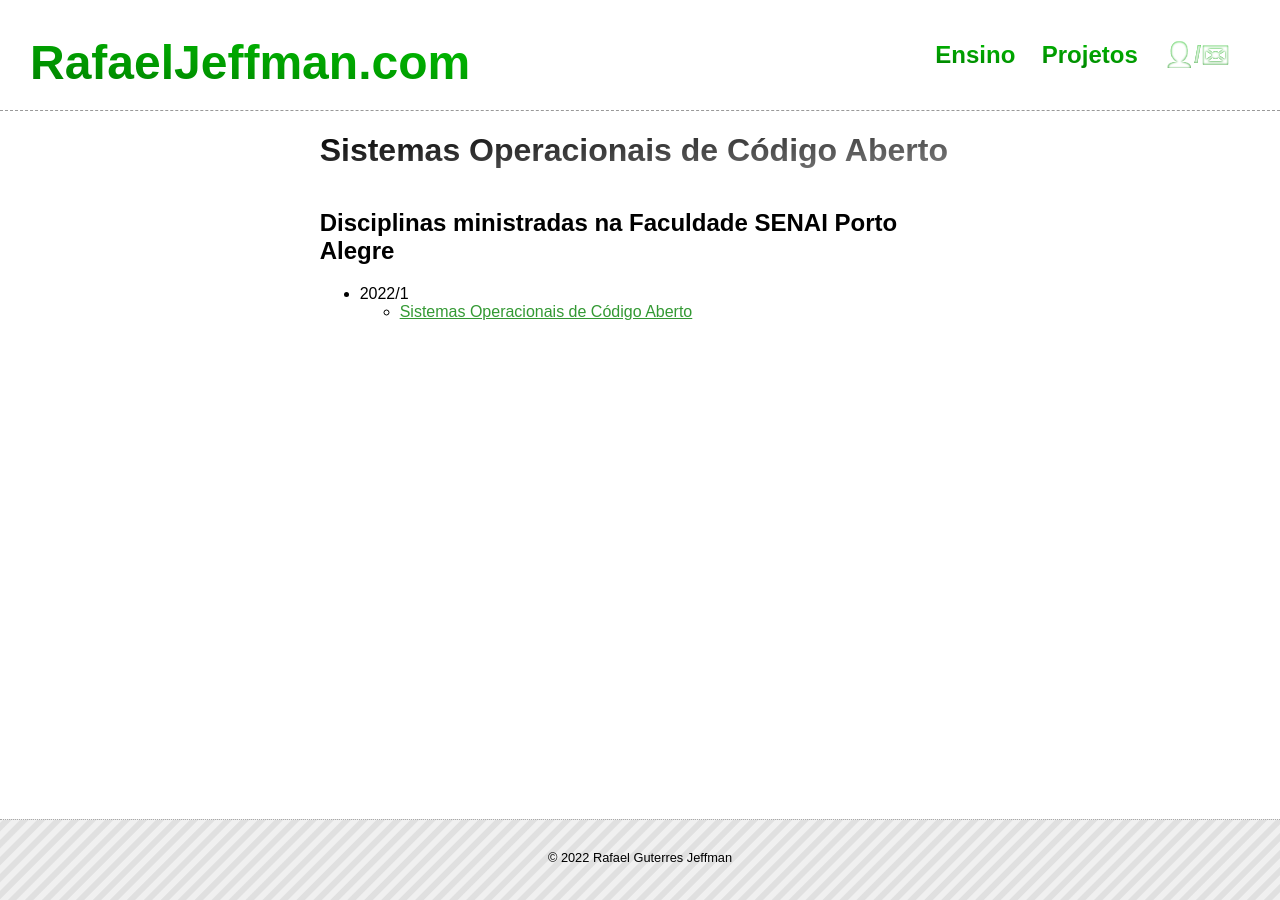
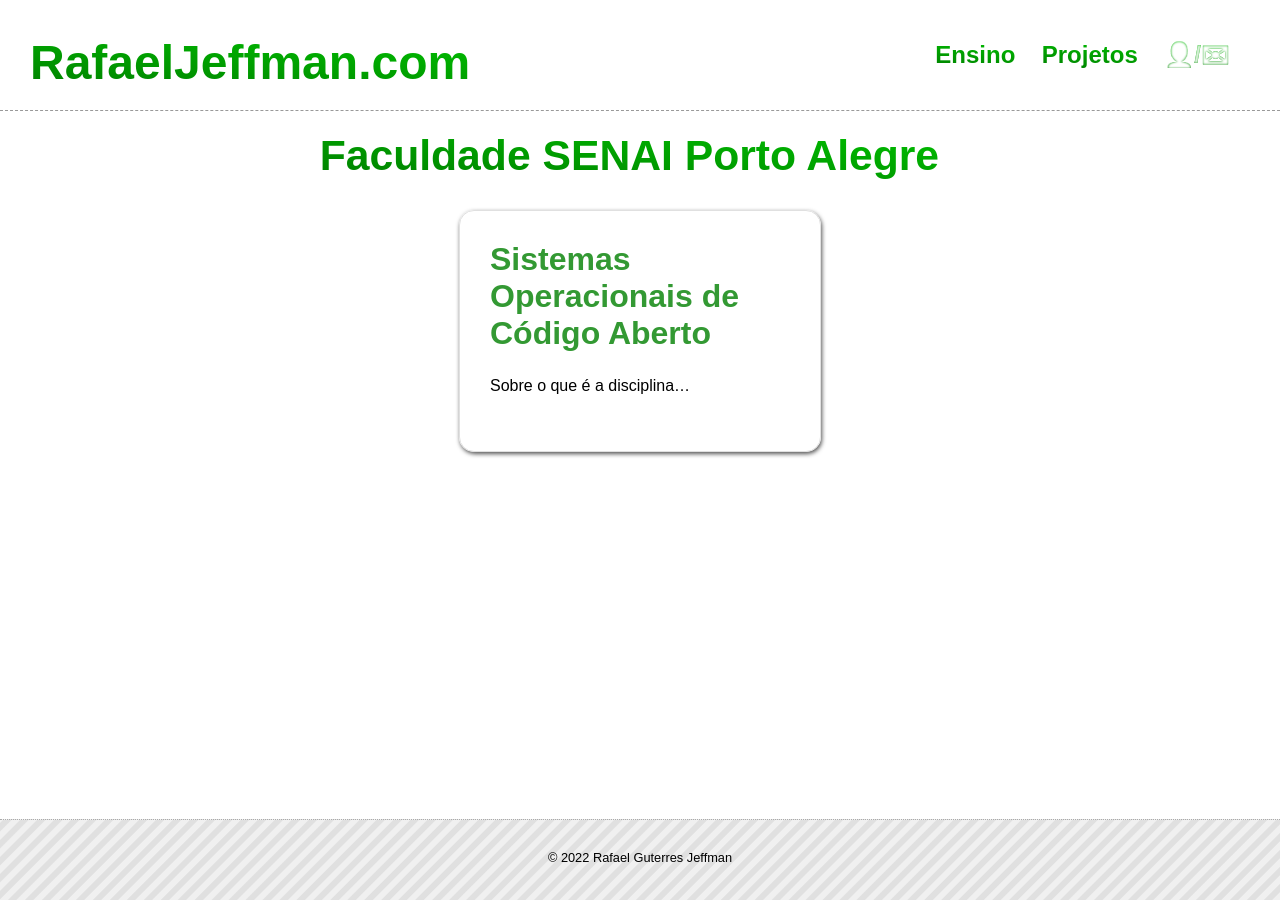
Before and after one commit to rafasgj/rafaeljeffman.com, a Jekyll site: the page built from teaching/senai/index.md, in a window 1280 px wide. Built offline with Jekyll 4.4.1, drawn with Linux system fonts in a browser that asks for light colours.

Commit message:
sections: change sections to use cards.

```diff
--- a/_layouts/section.html
+++ b/_layouts/section.html
@@ -12,7 +12,16 @@
                 {% include header.html %}
             </div>
             <div id="contents">
-                {{ page.title | prepend: '# ' | markdownify }}
+                <!-- h1 class="section-title"  -->
+                <div class="section-title">{{ page.title | prepend: "# " | markdownify }}</div>
+                <div class="cardboard">
+                    {% for item in page.cards %}
+                    <div class="card">
+                        <div class="card-title"><a href="{{ item.link }}">{{ item.title }}</a></div>
+                        <div class="card-abstract">{{ item.content | markdownify }}</div>
+                    </div>
+                    {% endfor %}
+                </div>
                 {{ content }}
             </div>
             <div id="footer">
--- a/css/site.css
+++ b/css/site.css
@@ -119,8 +119,8 @@
     margin-top: 5px;
 }
 #site_logo > a {
-    text-decoration: none;    background: #fff;
-
+    text-decoration: none;
+    background: #fff;
     background-image: linear-gradient(185deg, rgb(0,192,0), rgb(0,128,0));
     background-clip: text;
     color: transparent !important;
@@ -245,6 +245,19 @@
     width: 12em;
 }
 
+.section-title h1 {
+    font-size: 32pt;
+    font-weight: bold;
+    text-decoration: none;
+    background: #fff;
+    background-image: linear-gradient(185deg, rgb(0,192,0), rgb(0,128,0));
+    background-clip: text;
+    color: transparent !important;
+    margin: 0;
+    margin-top: 20px;
+    /* text-align: center; */
+}
+
 blockquote {
     background: #eee;
     color: #444;
@@ -298,7 +311,7 @@
 .card {
     margin: 30px;
     width: 300px;
-    height: 180px;
+    min-height: 180px;
     padding: 30px;
     position: relative;
     border: #e0e0e0 thin solid;
@@ -306,6 +319,7 @@
     box-shadow: #555 1px 2px 4px;
     display: inline-block;
     vertical-align: top;
+    text-align: left;
 }
 
 .card-title {
@@ -313,6 +327,31 @@
     font-weight: bold;
     color: #333;
     margin-bottom: 15px;
+    text-align: left;
+}
+
+.card-title a {
+    text-decoration: none;
+}
+
+.card-abstract ul {
+    padding: 0;
+}
+.card-abstract ul li {
+    list-style: none;
+    margin: none;
+}
+.card-abstract ul li::before{
+    content: "\1F517";
+    background-image: linear-gradient(185deg, rgb(0,192,0), rgb(0,128,0));
+    background-clip: text;
+    color: transparent !important;
+    font-size: 10pt;
+    margin-right: 2px;
+}
+.card-abstract ul li a {
+    text-decoration: none;
+    color: #333;
 }
 
 .read-more {
--- a/teaching/senai/index.md
+++ b/teaching/senai/index.md
@@ -1,9 +1,9 @@
 ---
-title: Sistemas Operacionais de Código Aberto
+title: Faculdade SENAI Porto Alegre
 layout: section
+cards:
+  - title: Sistemas Operacionais de Código Aberto
+    link: soca
+    content: >
+      Sobre o que é a disciplina...
 ---
-
-## Disciplinas ministradas na Faculdade SENAI Porto Alegre
-
-* 2022/1
-    * [Sistemas Operacionais de Código Aberto](soca)
```
Also changed, not shown: projects/freeipa/index.md (+1 -1 lines), projects/index.md (+5 -2 lines), teaching/index.md (+5 -5 lines).
